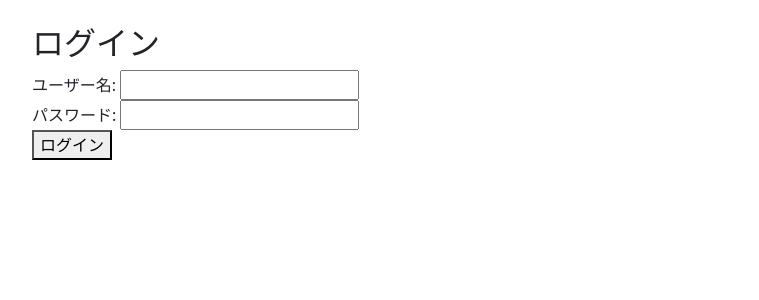
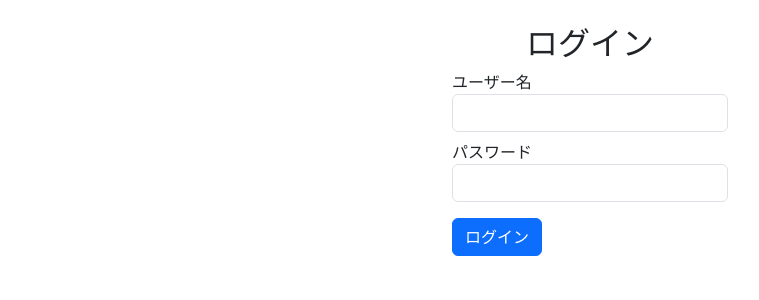
Before and after one commit to TomokiIkegami/my_flask_pos, a Python web app: template templates/login.html in a window 1280 px wide. Shown: the part 56-356 px from the top of the page, without its empty margins (50-809 px from the left). Run offline with Jinja, Linux system fonts and the light colour scheme; the template is opened without the code that fills it, so the values that code supplies are empty.

Commit message:
全ページにloginを設定し、フォームのデザインを修正しました

```diff
--- a/app.py
+++ b/app.py
@@ -181,6 +181,7 @@ def sales():
     return render_template('sales.html', items=items, total_sales=total_sales, sales_records=sales_records)
 
 @app.route('/delete/<int:id>', methods=['POST'])
+@login_required
 def delete(id):
     sale_to_delete = Sale.query.get_or_404(id)
     try:
@@ -191,6 +192,7 @@ def delete(id):
         return f'削除に失敗しました: {str(e)}'
 
 @app.route('/edit_item/<int:id>', methods=['GET', 'POST'])
+@login_required
 def edit_item(id):
     item_to_edit = Item.query.get_or_404(id)
 
@@ -203,11 +205,13 @@ def edit_item(id):
     return render_template('edit_item.html', item=item_to_edit)
 
 @app.route('/items', methods=['GET'])
+@login_required
 def items():
     all_items = Item.query.all()
     return render_template('items.html', items=all_items)
 
 @app.route('/add_item', methods=['GET', 'POST'])
+@login_required
 def add_item():
     if request.method == 'POST':
         item_name = request.form['name']
@@ -222,6 +226,7 @@ def add_item():
     return render_template('add_item.html')
 
 @app.route('/delete_item/<int:id>', methods=['POST'])
+@login_required
 def delete_item(id):
     item_to_delete = Item.query.get_or_404(id)
     try:
--- a/templates/login.html
+++ b/templates/login.html
@@ -3,12 +3,27 @@
 {% block title %}商品追加{% endblock %}
 
 {% block content %}
-    <h2>ログイン</h2>
-    <form method="post">
-        <label for="username">ユーザー名:</label>
-        <input type="text" id="username" name="username" required><br>
-        <label for="password">パスワード:</label>
-        <input type="password" id="password" name="password" required><br>
-        <button type="submit">ログイン</button>
-    </form>
+    <h2 class="text-center">ログイン</h2>
+    <div class="container" style="max-width: 300px;">
+        <form method="POST" action="{{ url_for('login') }}">
+            <div class="form-group mb-2">
+                <label for="username">ユーザー名</label>
+                <input type="text" class="form-control" id="username" name="username" required>
+            </div>
+            <div class="form-group">
+                <label for="password">パスワード</label>
+                <input type="password" class="form-control" id="password" name="password" required>
+            </div>
+            <button type="submit" class="btn btn-primary btn-block mt-3">ログイン</button>
+        </form>
+        {% with messages = get_flashed_messages(with_categories=true) %}
+            {% if messages %}
+                <div class="mt-3">
+                    {% for category, message in messages %}
+                        <div class="alert alert-{{ category }}">{{ message }}</div>
+                    {% endfor %}
+                </div>
+            {% endif %}
+        {% endwith %}
+    </div>
 {% endblock %}
```
Also changed, not shown: sales.db.
